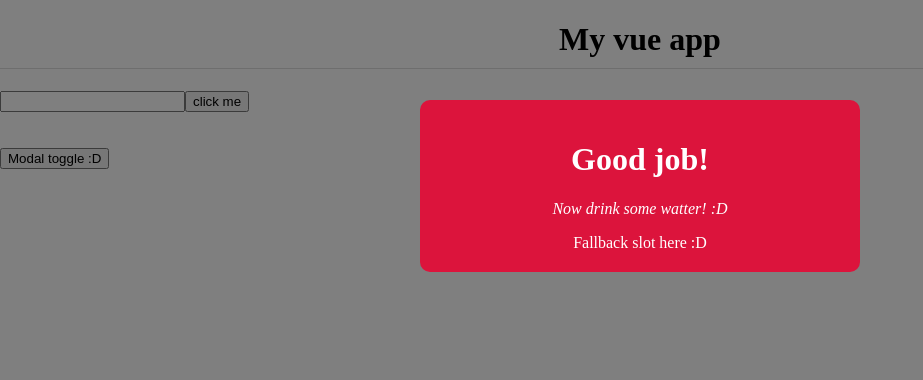
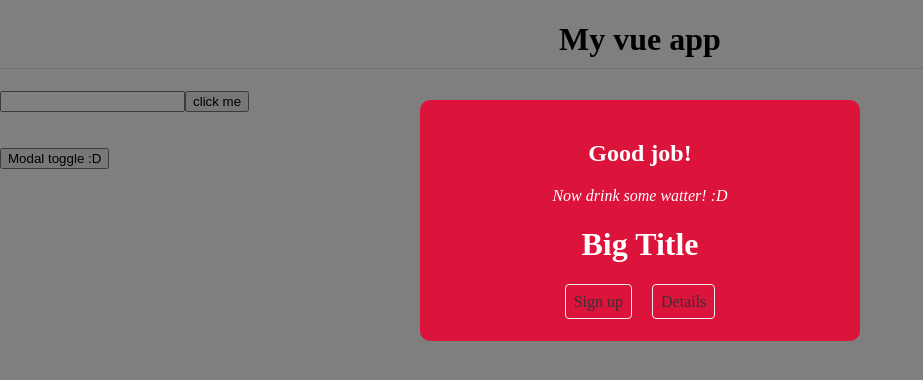
Before and after one commit to bogdanterzea/learn_vue, a Vue app: page / in a window 1280 px wide. Both pictures are taken after a click on the button "Modal toggle :D". Shown: the top 380 px of the page, without its empty margins (0-923 px from the left). Built offline with nearby package versions, Linux system fonts and the light colour scheme.

Commit message:
Customize the slots

```diff
--- a/src/App.vue
+++ b/src/App.vue
@@ -5,10 +5,11 @@
     <button v-on:click="handleClick">click me</button>
     <div v-if="showModal">
       <Modal :header="header" :text="text" theme='sale' @close="toggleModal" >
-        <!-- <template v-slot:links>
+        <h1>Big Title</h1>
+        <template v-slot:links>
           <a href="#">Sign up</a>
           <a href="#">Details</a>
-        </template> -->
+        </template>
       </Modal>
     </div>
     <br>
--- a/src/components/Modal.vue
+++ b/src/components/Modal.vue
@@ -1,10 +1,12 @@
 <template>
     <div class="backdrop" @click.self="closeModal">
         <div class="modal" :class="{sale: theme === 'sale'}">
-            <h1>{{ header }}</h1>
+            <h2>{{ header }}</h2>
             <p>{{ text }}</p>
             <slot>Fallback slot here :D</slot>
-            <slot name="links"></slot>
+            <div class="actions">
+                <slot name="links"></slot>
+            </div>
         </div>
     </div>
 </template>
@@ -48,5 +50,17 @@ export default {
     .modal.sale h1 {
         color: white;
     }
+    .modal .actions {
+        text-align: center;
+        margin: 30px 0 10px 0
+    }
+    .modal .actions a {
+        color: #333;
+        padding: 8px;
+        border: 1px solid #eee;
+        border-radius: 4px;
+        text-decoration: none;
+        margin: 10px;
+    }
 
 </style>
```
